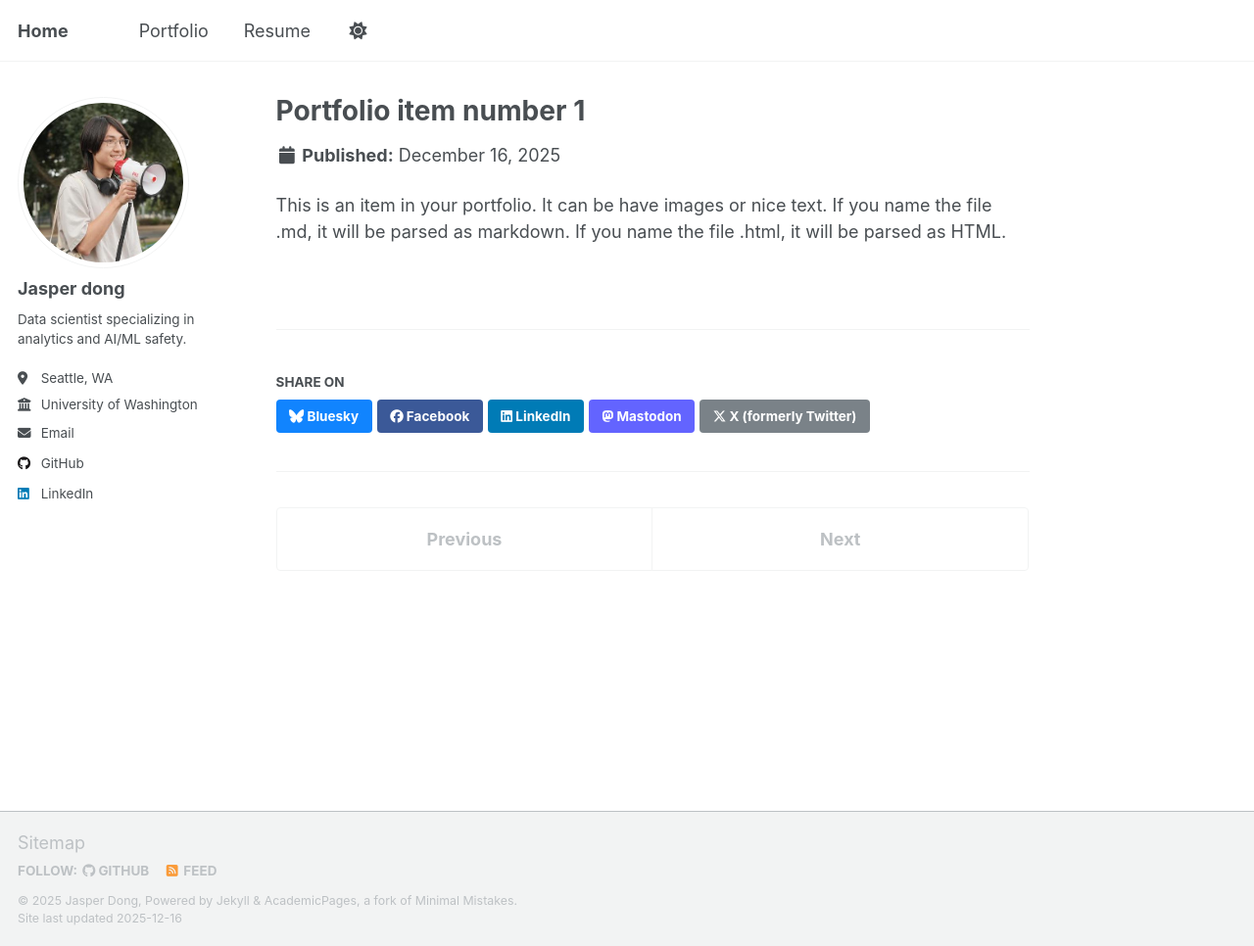
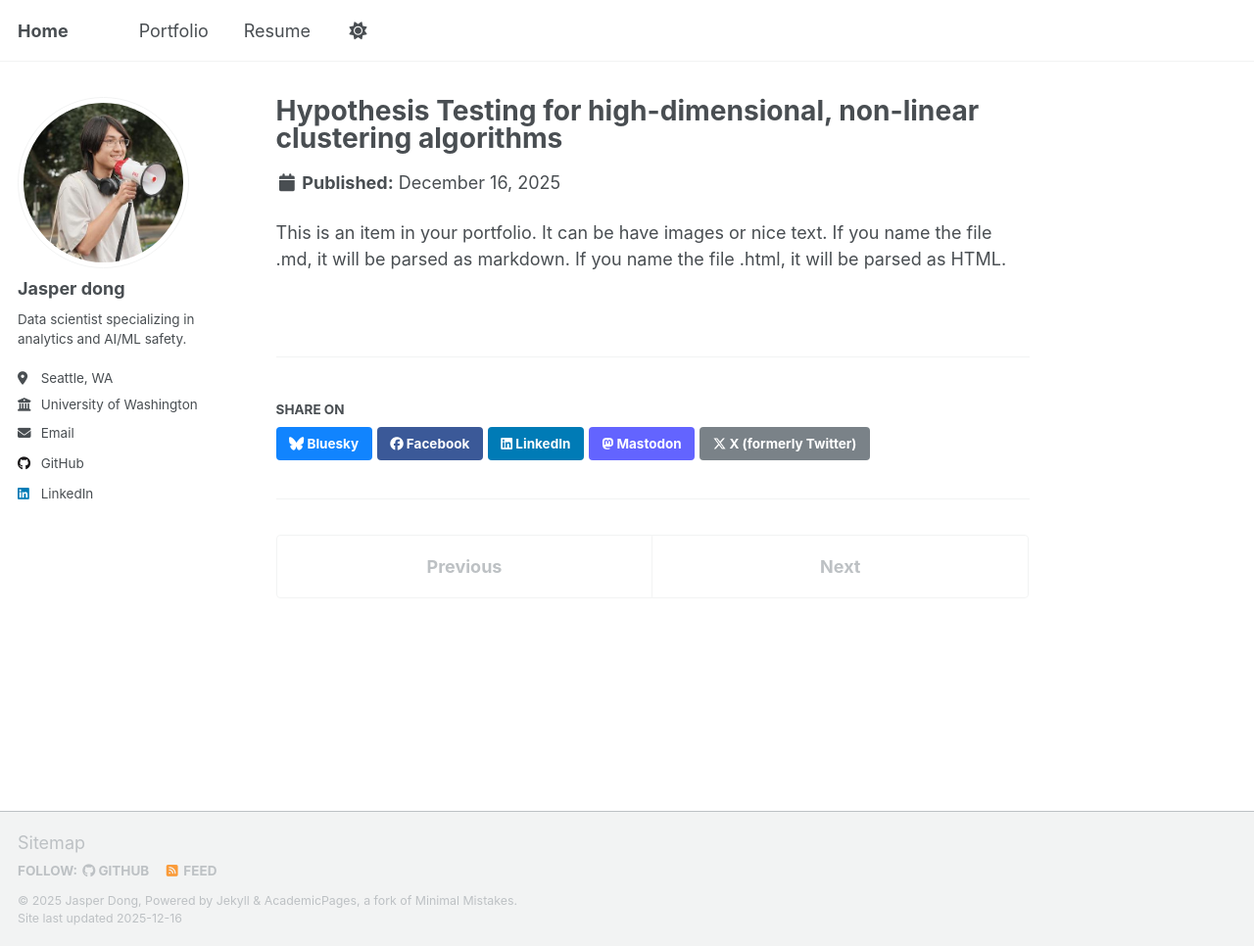
Before and after one commit to jmudong/jmudong.github.io, a Jekyll site: the page built from _portfolio/portfolio-1.md, in a window 1280 px wide and 966 px high. Shown: the whole window at 98% size. Built offline with Jekyll 4.4.1, drawn with Linux system fonts in a browser that asks for light colours; a script that is not in the unit is left out.

Commit message:
Update portfolio-1.md

```diff
--- a/_portfolio/portfolio-1.md
+++ b/_portfolio/portfolio-1.md
@@ -1,6 +1,6 @@
 ---
-title: "Portfolio item number 1"
-excerpt: "Short description of portfolio item number 1<br/><img src='/images/500x300.png'>"
+title: "Hypothesis Testing for high-dimensional, non-linear clustering algorithms"
+excerpt: "A chi-squared test for clustering labels, with applications to oceanography"
 collection: portfolio
 ---
 
```
